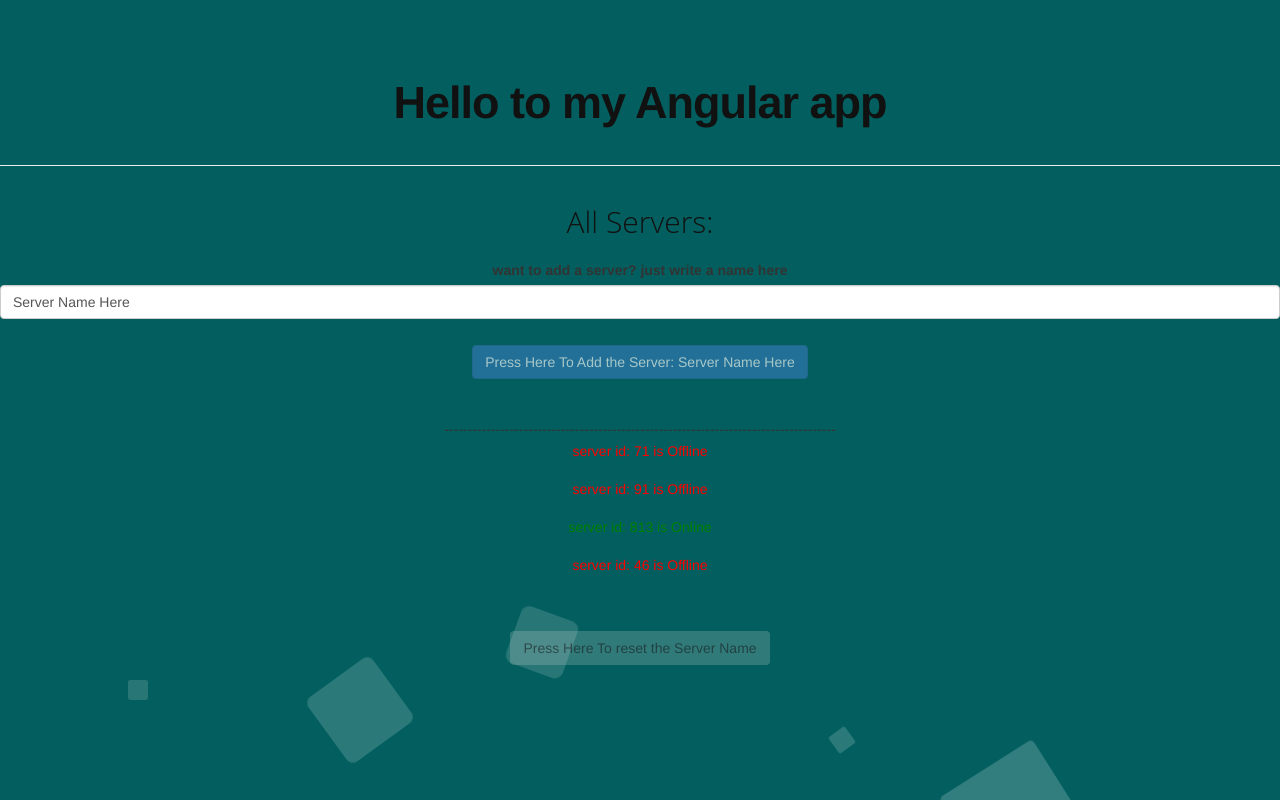
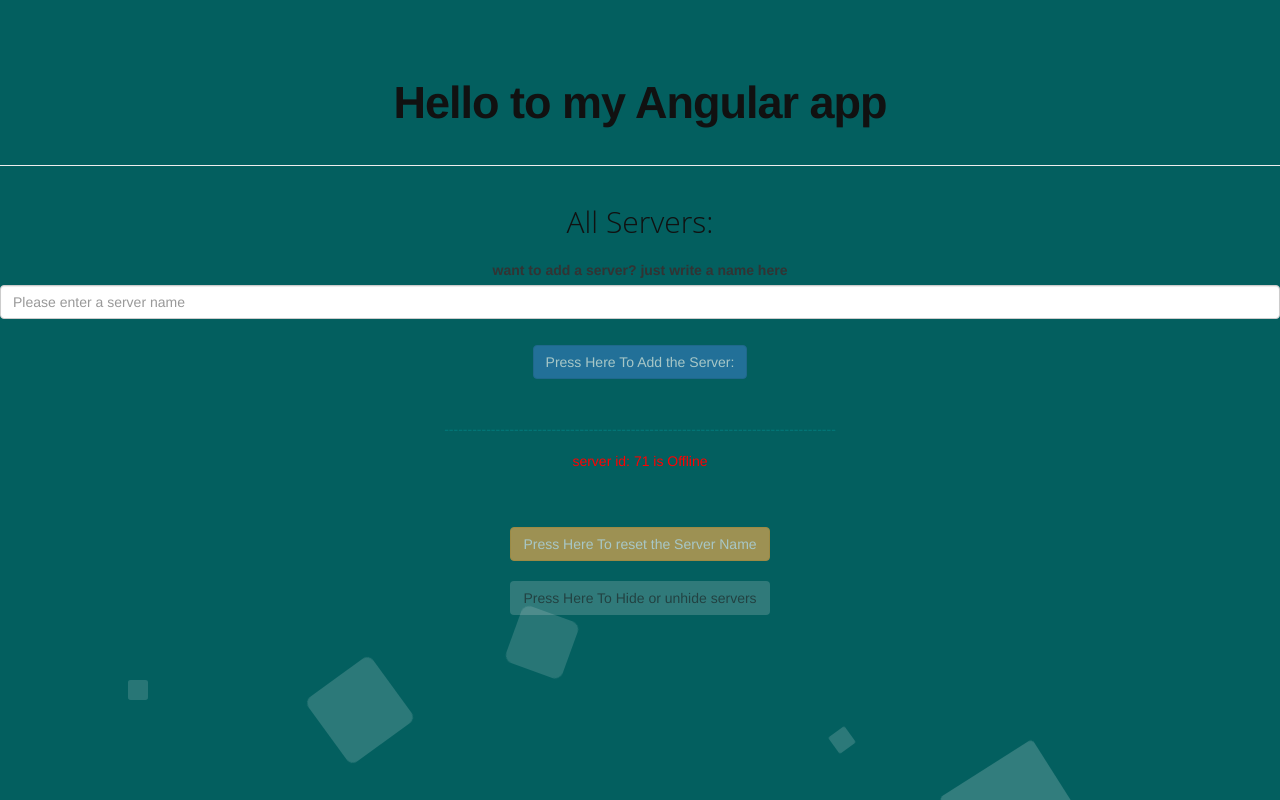
Before and after one commit to Ameer-Jamal/RealSoft-Training-Repo, an Angular app in the folder my-new-app/: page / in a window 1280 px wide. Built offline with nearby package versions, Linux system fonts and the light colour scheme.

Commit message:
Allowing adding of servers and making a toggle button to hide/unhide them we are using ngFor and ngStyle

```diff
--- a/my-new-app/src/app/servers/servers.component.html
+++ b/my-new-app/src/app/servers/servers.component.html
@@ -13,10 +13,16 @@
             <input type="text"
             class="form-control"
             [(ngModel)]="serverName"
-            (input)="onUpdateServerName($event)">
+            (input)="onUpdateServerName($event)"
+           [placeholder]="placeHolder">
         </div>
+
+
+
         <br><br>
         <br><br>
+
+
         <button class="btn btn-primary"
         [disabled]="!allowNewServer"
         (click)="onCreateServer()">
@@ -24,25 +30,34 @@
 
         <br><br><br>
 
-        <p *ngIf="hasServerBeenCreated; else serverNotCreatedYet">
+        <p
+         style="color:rgba(0, 247, 255, 0.811)"
+         *ngIf="hasServerBeenCreated;
+          else serverNotCreatedYet">
             {{serverCreationStatus}}<br>
             ------------------------------------------------------------------------------------
         </p>
 
+
         <ng-template #serverNotCreatedYet>
+            <p style="color:rgba(0, 247, 255, 0.174)" >
             ------------------------------------------------------------------------------------
+            </p>
         </ng-template>
 
-        <app-server></app-server>
-        <app-server></app-server>
-        <app-server></app-server>
-        <app-server></app-server>
+        <app-server [ngStyle]="{'display': hideToggle ? 'none' : 'block' }" *ngFor="let server of arrOfServers"></app-server>
+
 
         <br><br>
 
-        <button class="btn btn-Danger"
+        <button class="btn btn-warning"
         [disabled]="!allowNewServer"
         (click)="onResetServerName()">
         Press Here To reset the Server Name</button>
+<br><br>
+        <button class="btn btn-Danger"
+        [disabled]="!allowNewServer"
+        (click)="onHideServers()">
+        Press Here To Hide or unhide servers </button>
     </div>
 </div>
--- a/my-new-app/src/app/servers/servers.component.ts
+++ b/my-new-app/src/app/servers/servers.component.ts
@@ -8,18 +8,29 @@
 export class ServersComponent implements OnInit {
   allowNewServer = false;
   serverCreationStatus="No server has been created!";
-  initialServerName='Server Name Here';
+  initialServerName='';
+  placeHolder="Please enter a server name"
   serverName= this.initialServerName;
   hasServerBeenCreated = false;
+  arrOfServers = ['server1'];
+  hideToggle=false;
+
+
   constructor() {
 
   }
 
   ngOnInit(): void {
+
   }
 
-
+  onHideServers(){
+    if(this.hideToggle == false)
+    this.hideToggle=true;
+    else this.hideToggle=false;
+}
   onCreateServer(){
+    this.arrOfServers.push(this.serverName)
     this.serverCreationStatus="The server by the name: \" "+this.serverName+" \" has been created";
     this.hasServerBeenCreated=true;
   }
@@ -30,7 +41,7 @@
 
   }
 
-  onUpdateServerName(e: any ){
+  onUpdateServerName(e: any ){                        // or is empty
     if(this.serverName ==  this.initialServerName || !this.serverName){
       this.allowNewServer=false;
      }
@@ -39,4 +50,6 @@
       this.serverName = (<HTMLInputElement>e.target).value
     }
   }
+
+
 }
```
